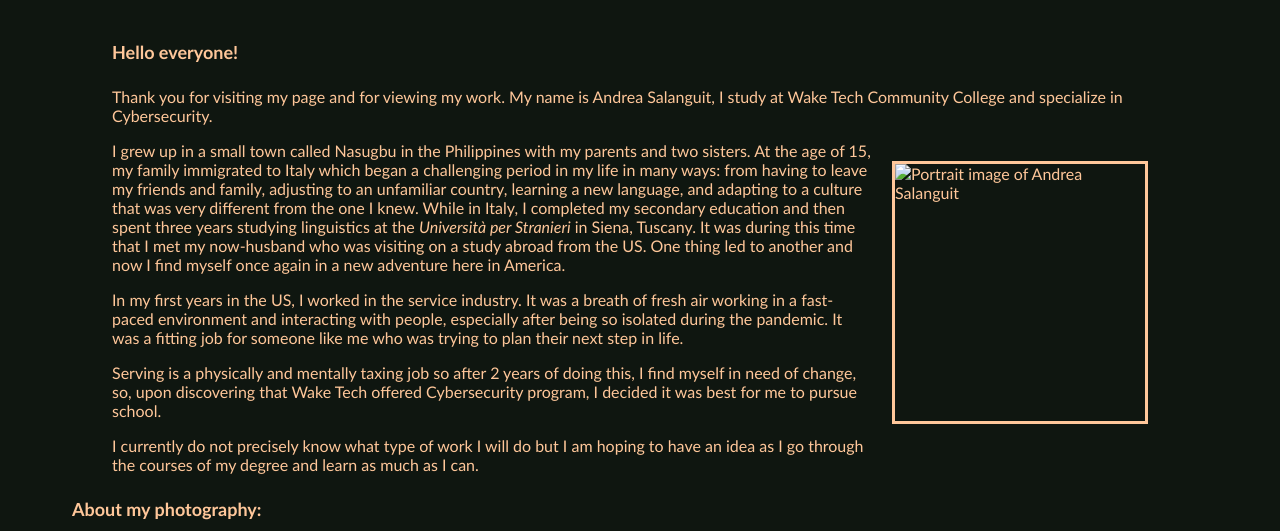
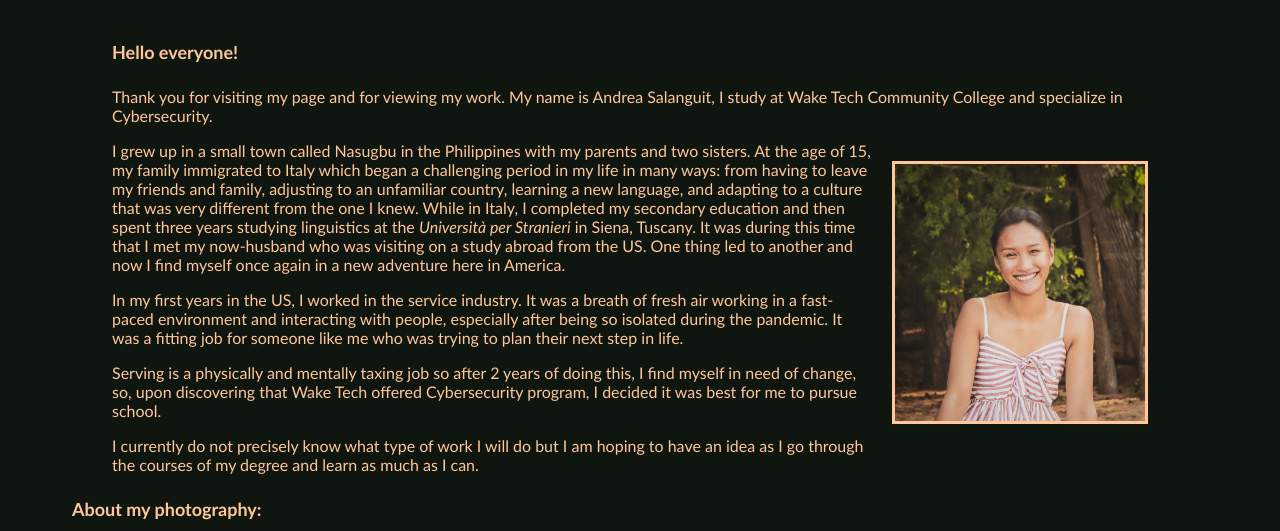
Before and after one commit to alsalanguit/alsalanguit.github.io, a plain HTML site: page about_me.html in a window 1280 px wide. Shown: the part 269-800 px from the top of the page. Drawn offline with Linux system fonts and the light colour scheme; a web font is replaced by a local one.

Commit message:
Update about_me.html

```diff
--- a/about_me.html
+++ b/about_me.html
@@ -34,7 +34,7 @@
         Hello everyone!</h4>
       <p>Thank you for visiting my page and for viewing my work. My name is Andrea Salanguit, I study at Wake Tech
         Community College and specialize in Cybersecurity. </p>
-      <p><img src="assets/about_me_pic-2.jpg"
+      <p><img src="about_me_pic-2.jpg"
              alt="Portrait image of Andrea Salanguit"
              width="250"
              height="257"
```
